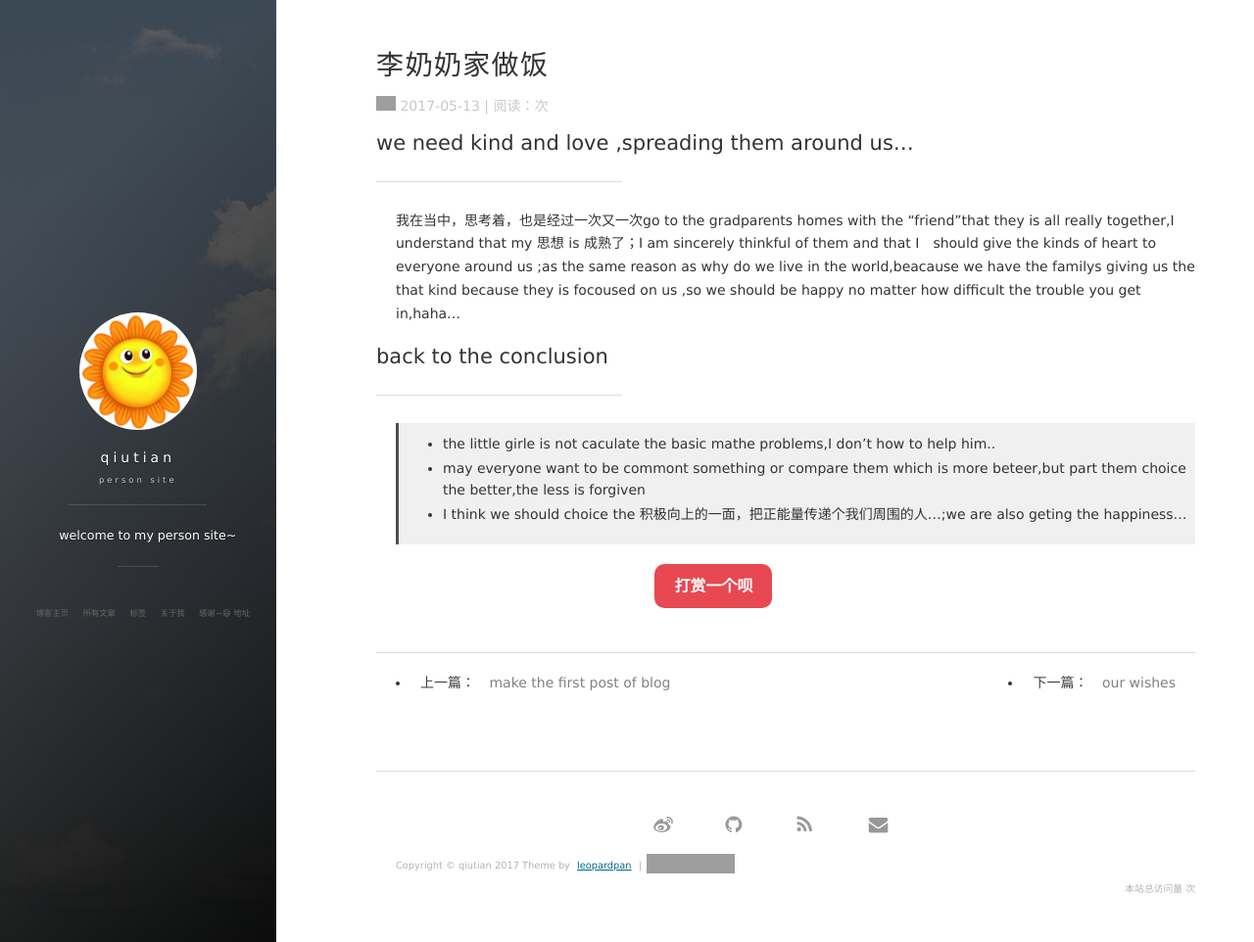
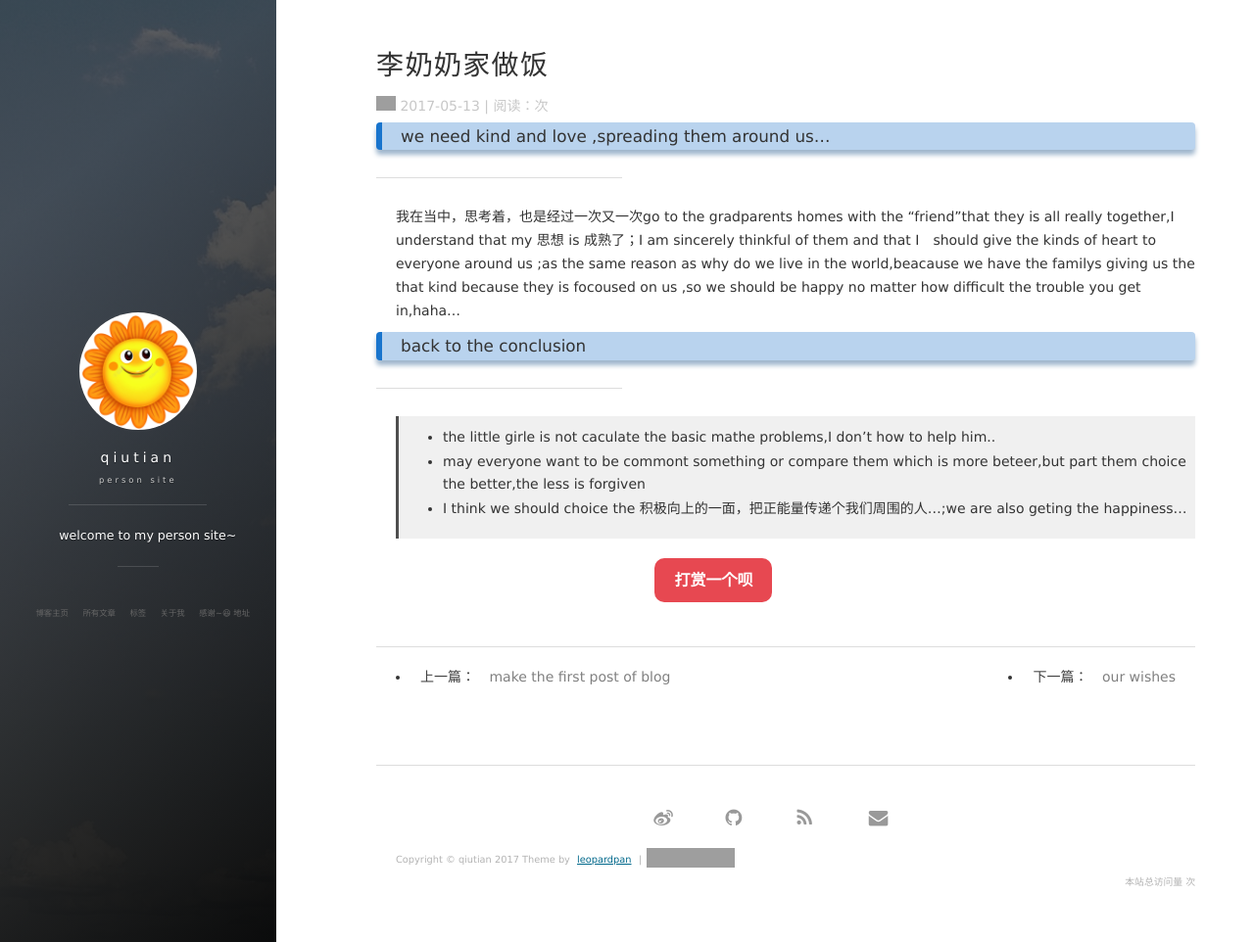
Before and after one commit to qiutian00/qiutian00.github.com, a Jekyll site: the page built from _posts/2017-05-14-tinks_kindheart.md, in a window 1280 px wide and 962 px high. Shown: the whole window at 98% size. Built offline with Jekyll 4.4.1, drawn with Linux system fonts in a browser that asks for light colours; nearby versions of some CDN libraries; comment, search, counter and statistics services are not loaded; grey boxes are pictures that could not be loaded.

Commit message:
2017.08.05 fifth commited...

```diff
--- a/_posts/2017-05-14-tinks_kindheart.md
+++ b/_posts/2017-05-14-tinks_kindheart.md
@@ -6,13 +6,13 @@ description: "思绪很多，但总结了一下，归结为两点"
 tag: thinks
 ---
 
-## we need kind and love ,spreading  them around us...
+### we need kind and love ,spreading  them around us...
 
 ------
 
 我在当中，思考着，也是经过一次又一次go to the gradparents homes with the "friend"that they is all really together,I understand that my 思想 is 成熟了；I am sincerely thinkful of them and that I　should give the kinds of heart to everyone around us ;as the same reason  as  why do we live in the world,beacause we have the familys giving us the that kind because they is focoused on us ,so we should be happy no matter how difficult the trouble you get in,haha...
 
-## back to the conclusion
+### back to the conclusion
 
 ------
 
```
Also changed, not shown: images/payimg/alipay.jpg, images/payimg/alipay1.jpg (added), images/payimg/alipayimg.jpg (added), images/payimg/wechat.jpg, images/payimg/wechat1.jpg (added), 1 other file.
